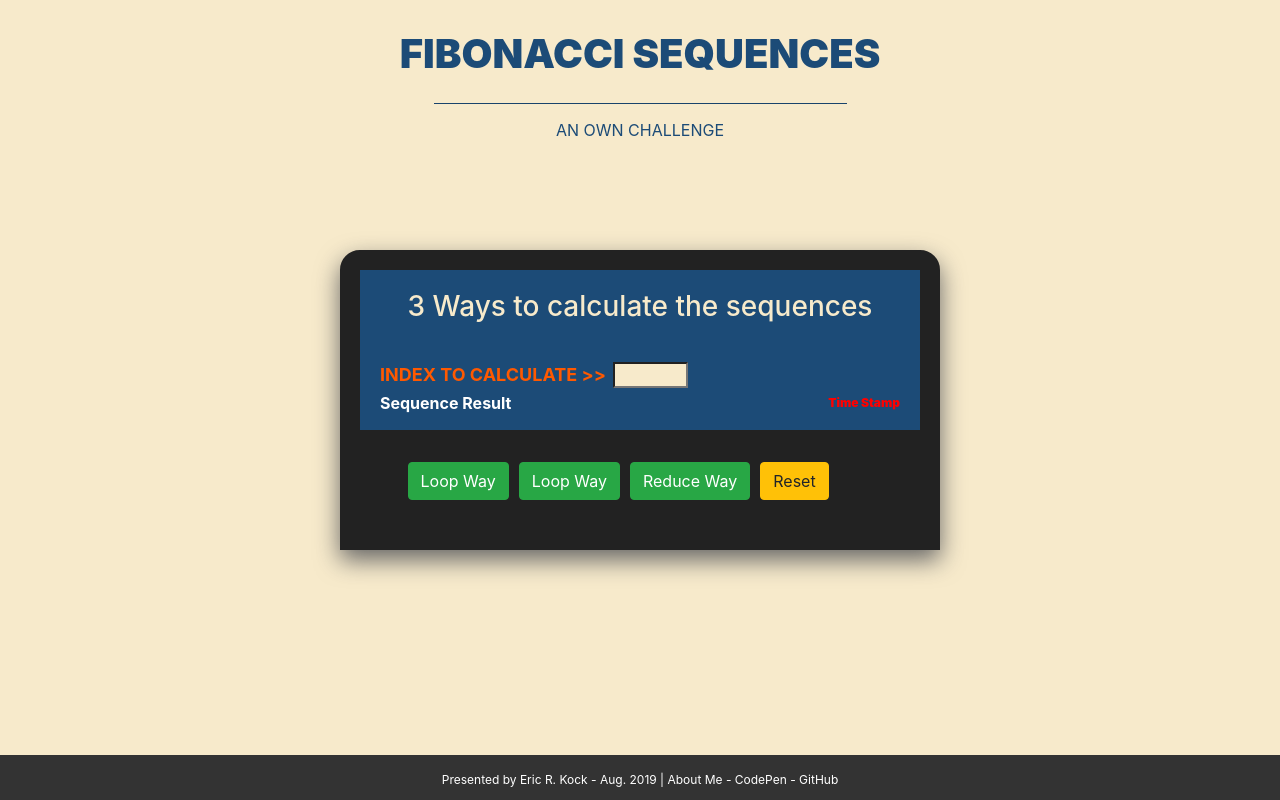
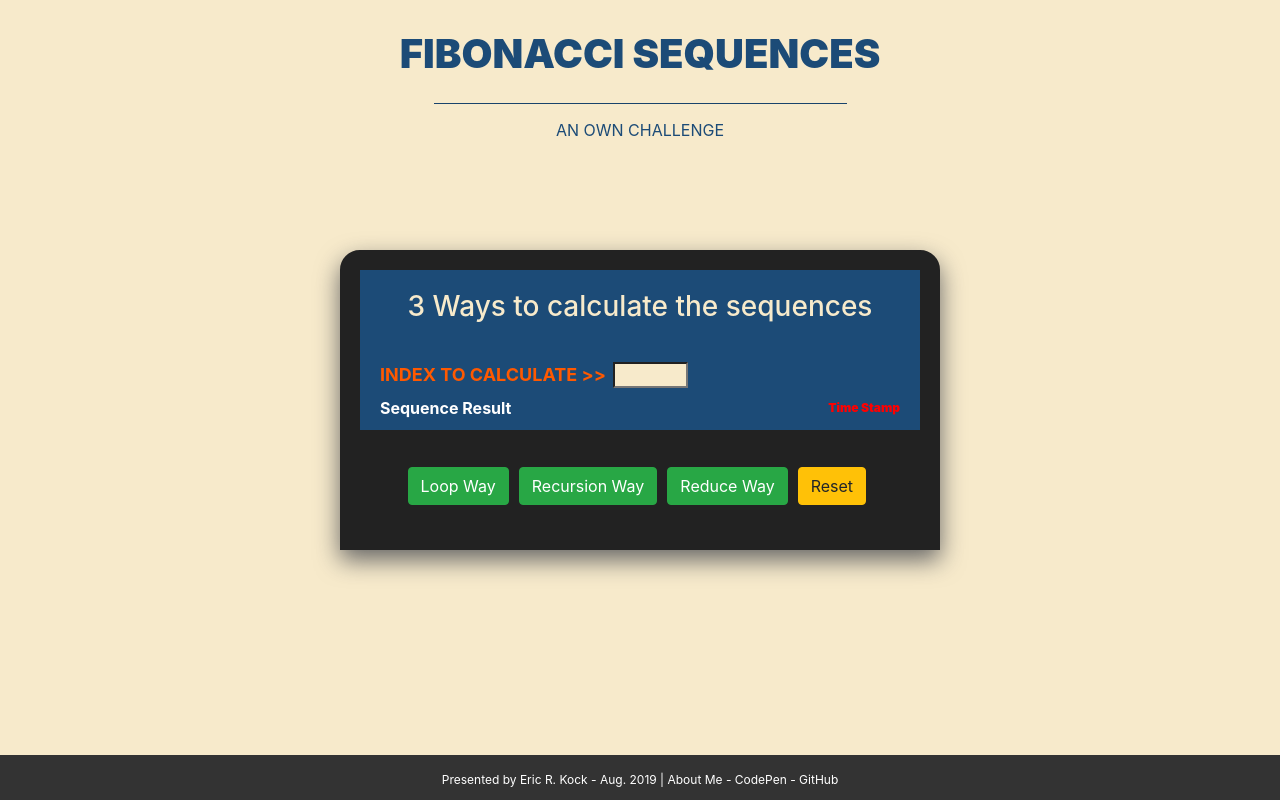
Before and after one commit to ericrkock/Fibonacci-Sequences, a React (Create React App) app in the folder fibonacci/: page / in a window 1280 px wide. Built offline with nearby package versions, Linux system fonts and the light colour scheme.

Commit message:
New CalcButton

```diff
--- /dev/null
+++ b/fibonacci/src/components/CalcButton.js
@@ -0,0 +1,16 @@
+import React from "react";
+import Button from "react-bootstrap/Button";
+
+class CalcButton extends React.Component {
+  render() {
+    return (
+      <div>
+        <Button variant={this.props.variant} onClick={this.props.clicked}>
+          {this.props.name}
+        </Button>
+      </div>
+    );
+  }
+}
+
+export default CalcButton;
--- a/fibonacci/src/components/CalcButtons.js
+++ b/fibonacci/src/components/CalcButtons.js
@@ -1,67 +1,79 @@
-import React from 'react';
-import Button from 'react-bootstrap/Button';
+import React from "react";
+import Button from "react-bootstrap/Button";
 
-var seq
+var seq;
 class CalcButtons extends React.Component {
   constructor(props) {
     super(props);
   }
 
-   onClickLoop = () => {this.wayLoop(this.props.toCalc)}
-   onClickRecursion = () => {this.wayRecursion(this.props.toCalc)}
-   onClickReduce = () => {this.wayReduce(this.props.toCalc)}
+  onClickLoop = () => {
+    this.wayLoop(this.props.toCalc);
+  };
+  onClickRecursion = () => {
+    this.wayRecursion(this.props.toCalc);
+  };
+  onClickReduce = () => {
+    this.wayReduce(this.props.toCalc);
+  };
 
   handleResult = () => {
     this.props.result(seq);
     console.log("Handle Result");
-   }
+  };
 
-   wayLoop = (index) => {
-      var fiboNew;
-      var fiboPrev = 1;
-      var fiboFirst = 0;
+  // wayLoop = (index) => {
+  //    var fiboNew;
+  //    var fiboPrev = 1;
+  //    var fiboFirst = 0;
 
-      if (index <= 1 && index >= 0) return (index);
-      for (let sequence = 2; sequence <= index; sequence++) {
-          fiboNew = fiboFirst + fiboPrev;
-          fiboFirst = fiboPrev;
-          fiboPrev = fiboNew;
-      }
-      seq = fiboNew;
-      console.log("Loop Way Calculation", index, seq);
-   }
+  //    if (index <= 1 && index >= 0) return (index);
+  //    for (let sequence = 2; sequence <= index; sequence++) {
+  //        fiboNew = fiboFirst + fiboPrev;
+  //        fiboFirst = fiboPrev;
+  //        fiboPrev = fiboNew;
+  //    }
+  //    seq = fiboNew;
+  //    console.log("Loop Way Calculation", index, seq);
+  // }
 
-   wayRecursion = (index) => {
+  wayRecursion = index => {
     console.log("Recursion Way Calculation", index);
     if (index <= 1 && index >= 0) return index;
     //this.setState({result: (wayRecursion(index-1) + wayRecursion(index-2))});
-   }
+  };
 
-   wayReduce = (index) => {
+  wayReduce = index => {
     console.log("Reduce Way Calculation", index);
-   }
+  };
 
   resetIndex = () => {
     seq = "Reset Index Input";
     console.log("Reset Index Input", seq);
-   }
+  };
 
-
-
-   render () {
+  render() {
     return (
       <div>
         <div className="buttoncard">
           <div className="buttonset">
-                  <Button variant="success" onClick={this.onClickLoop}>Loop Way</Button>
-                  <Button variant="success" onClick={this.onClickRecursion}>Loop Way</Button>
-                  <Button variant="success" onClick={this.onClickReduce}>Reduce Way</Button>
-                  <Button variant="warning" onClick={this.resetIndex}>Reset</Button>
+            <Button variant="success" onClick={this.onClickLoop}>
+              Loop Way
+            </Button>
+            <Button variant="success" onClick={this.onClickRecursion}>
+              Recursion Way
+            </Button>
+            <Button variant="success" onClick={this.onClickReduce}>
+              Reduce Way
+            </Button>
+            <Button variant="warning" onClick={this.resetIndex}>
+              Reset
+            </Button>
           </div>
         </div>
       </div>
     );
   }
-};
+}
 
 export default CalcButtons;
--- a/fibonacci/src/components/Display.js
+++ b/fibonacci/src/components/Display.js
@@ -1,34 +1,114 @@
-import React from 'react';
-import IndexBar from './IndexBar';
-import CalcButtons from './CalcButtons';
+import React from "react";
+import IndexBar from "./IndexBar";
+import CalcButton from "./CalcButton";
 
 class Display extends React.Component {
   constructor(props) {
     super(props);
     this.state = {
-         index: '',
-         toCalc: '',
-         result: 'Sequence Result',
-         stamp: 'Time Stamp'};
+      index: "",
+      toCalc: "",
+      label: "",
+      result: "Sequence Result",
+      stamp: "Time Stamp"
+    };
     this.handleChange = this.handleChange.bind(this);
   }
 
   handleChange(event) {
-      this.setState({ index: event.target.value});
+    this.setState({ index: event.target.value });
     console.log("onChange: ", event.target.value);
   }
 
-    render () {
+  resetState = () => {
+    this.setState({ index: "", result: "Sequence Result", label: "" });
+  };
+
+  loopWay = () => {
+    var fiboNew;
+    var fiboPrev = 1;
+    var fiboFirst = 0;
+    if (this.state.index != "") {
+      if (this.state.index <= 1 && this.state.index >= 0)
+        fiboNew = this.state.index;
+      for (let sequence = 2; sequence <= this.state.index; sequence++) {
+        fiboNew = fiboFirst + fiboPrev;
+        fiboFirst = fiboPrev;
+        fiboPrev = fiboNew;
+      }
+      this.setState({
+        result: fiboNew,
+        label: "The loop way result is "
+      });
+    } else {
+      console.log("Index field is empty");
+      //beep
+    }
+  };
+
+  recursionWay = () => {
+    console.log("Recursion Way Calculation", this.state.index);
+    console.log("recursionWay evoked");
+    if (this.state.index <= 1 && this.state.index >= 0) return this.state.index;
+
+    return (
+      this.recursionWay(this.state.index - 1) +
+      this.recursionWay(this.state.index - 2)
+    );
+  };
+
+  setRecursWay = () => {
+    console.log("setRec... Evoked");
+    this.setState({ result: this.recursionWay() });
+  };
+
+  reduceWay = () => {
+    console.log("ReduceWay Evoked", this.state.index);
+    const arr = Array.from(Array(this.state.index), (_, k) => k);
+    const initialElement = [];
+    const reducer = (acc, currentValue) => {
+      return currentValue <= 1
+        ? [...acc, currentValue]
+        : [...acc, acc[acc.length - 1] + acc[acc.length - 2]];
+    };
+    this.setState({
+      result: arr.reduce(reducer, initialElement),
+      labe: "The reduce way result is "
+    });
+    //return arr.reduce(reducer, initialElement);
+  };
+
+  render() {
     return (
       <div className="index">
         <IndexBar input={this.state.index} handleChange={this.handleChange} />
+        <span className="result">{this.state.label}</span>
         <span className="result">{this.state.result}</span>
         <span className="stamp">{this.state.stamp}</span>
-            <CalcButtons
-               toCalc={this.state.index}
-               result={this.handleResult}
-               stamp={this.state.stamp}
+        <div className="buttoncard">
+          <div className="buttonset">
+            <CalcButton
+              name={"Loop Way"}
+              variant={"success"}
+              clicked={this.loopWay}
             />
+            <CalcButton
+              name={"Recursion Way"}
+              variant={"success"}
+              clicked={this.setRecursWay}
+            />
+            <CalcButton
+              name={"Reduce Way"}
+              variant={"success"}
+              clicked={this.reduceWay}
+            />
+            <CalcButton
+              name={"Reset"}
+              variant={"warning"}
+              clicked={this.resetState}
+            />
+          </div>
+        </div>
       </div>
     );
   }
--- a/fibonacci/src/components/IndexBar.js
+++ b/fibonacci/src/components/IndexBar.js
@@ -1,18 +1,12 @@
-import React from 'react';
+import React from "react";
 
 class IndexBar extends React.Component {
-   //state = { index: ''};
-
-   constructor(props) {
-      super(props);
+  onFormSubmit = event => {
+    event.preventDefault();
+    this.props.onSubmit(this.state.index);
   };
 
-   onFormSubmit = (event) => {
-      event.preventDefault();
-      this.props.onSubmit(this.state.index);
-   }
-
-   render () {
+  render() {
     return (
       <div>
         <form onSubmit={this.onFormSubmit}>
--- a/fibonacci/src/index.css
+++ b/fibonacci/src/index.css
@@ -1,8 +1,7 @@
-
 :root {
   --theme: #f7eacb;
   --text: #999;
-  --light: #FFF;
+  --light: #fff;
   --dark: #333;
 
   --blue: #1c4b77;
@@ -75,6 +74,7 @@ label {
 input {
   width: 75px;
   margin-left: 7px;
+  margin-bottom: 10px;
   text-align: center;
   font-weight: 700;
   color: var(--blue);
@@ -88,7 +88,6 @@ input {
 
 .result {
   color: var(--light);
-  /*padding-left: 10px;*/
   font-weight: 700;
 }
 
@@ -115,13 +114,13 @@ input {
 }
 
 .buttonset {
-  display: block;
+  display: flex;
   max-width: 485px;
   margin: auto;
-  padding-top: 30px;
+  padding-top: 35px;
 }
 
-Button {
+button {
   margin-right: 10px;
 }
 
--- a/fibonacci/src/index.js
+++ b/fibonacci/src/index.js
@@ -1,12 +1,12 @@
-import React from 'react';
-import ReactDOM from 'react-dom';
-import './index.css';
+import React from "react";
+import ReactDOM from "react-dom";
+import "./index.css";
 
-import Display from './components/Display';
+import Display from "./components/Display";
 //import CalcButtons from './components/CalcButtons';
 
 class App extends React.Component {
-   render () {
+  render() {
     return (
       <div>
         <div className="header">
@@ -17,20 +17,45 @@ class App extends React.Component {
 
         <div className="displaybox">
           <h3>3 Ways to calculate the sequences</h3>
-               <div><Display /></div>
-               {/*<div><CalcButtons /></div>*/}
+          <div>
+            <Display />
+          </div>
         </div>
 
         <div className="footer">
-               <span>Presented by Eric R. Kock - Aug. 2019 |
-                  <a href="https://about.me/erickock" rel="noopener noreferrer" target="_blank"> About Me</a> -
-                  <a href="https://codepen.io/EricRKock/" rel="noopener noreferrer" target="_blank"> CodePen </a> -
-                  <a href="https://github.com/ericrkock/" rel="noopener noreferrer" target="_blank"> GitHub</a>
+          <span>
+            Presented by Eric R. Kock - Aug. 2019 |
+            <a
+              href="https://about.me/erickock"
+              rel="noopener noreferrer"
+              target="_blank"
+            >
+              {" "}
+              About Me
+            </a>{" "}
+            -
+            <a
+              href="https://codepen.io/EricRKock/"
+              rel="noopener noreferrer"
+              target="_blank"
+            >
+              {" "}
+              CodePen{" "}
+            </a>{" "}
+            -
+            <a
+              href="https://github.com/ericrkock/"
+              rel="noopener noreferrer"
+              target="_blank"
+            >
+              {" "}
+              GitHub
+            </a>
           </span>
         </div>
       </div>
     );
-   };
-};
+  }
+}
 
-ReactDOM.render(<App />, document.getElementById('root'));
+ReactDOM.render(<App />, document.getElementById("root"));
```
Lines whose indentation alone changed are shown as unchanged.
